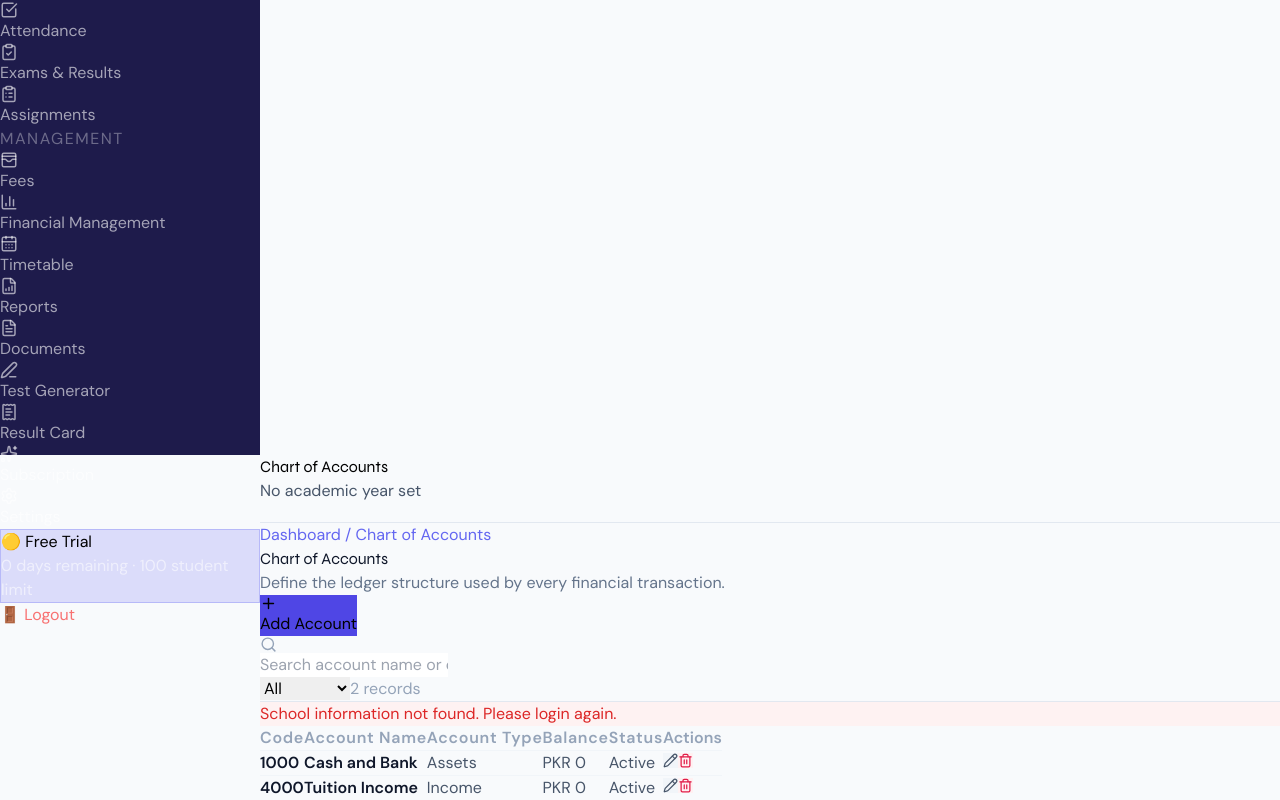
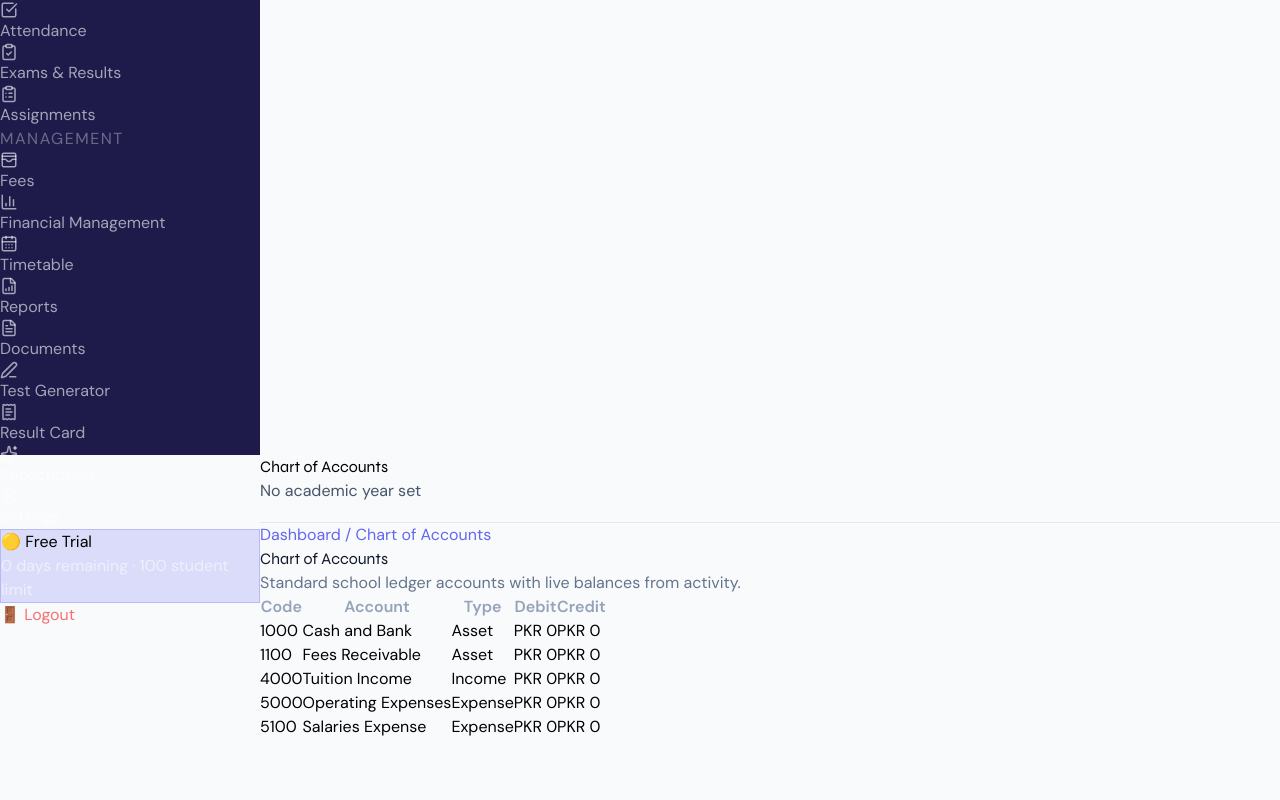
Before and after one commit to P0lygonHunter/vends-frontend, a React (Vite) app in the folder client/: page /chart-of-accounts in a window 1280 px wide. Shown: the part 345-1145 px from the top of the page. After the commit the page ends 1084 px from the top, so only its background shows below. Built offline with nearby package versions, Linux system fonts and the light colour scheme; sample sign-in values are in the browser's storage.

Commit message:
feat: desktop sidebar restore, live financial summary API, thermal subscription receipt — client/src/pages/ChartOfAccounts.jsx

```diff
--- a/client/src/pages/ChartOfAccounts.jsx
+++ b/client/src/pages/ChartOfAccounts.jsx
@@ -1,2 +1,65 @@
-import ModulePage from '../components/ModulePage'
-export default function ChartOfAccounts() { return <ModulePage title="Chart of Accounts" subtitle="Define the ledger structure used by every financial transaction." addLabel="Add Account" searchPlaceholder="Search account name or code..." filters={[{ key: 'type', options: ['Assets', 'Liabilities', 'Income', 'Expense', 'Equity'] }]} columns={[{ key: 'code', label: 'Code', emphasis: true }, { key: 'account', label: 'Account Name', emphasis: true }, { key: 'type', label: 'Account Type' }, { key: 'balance', label: 'Balance' }, { key: 'status', label: 'Status' }]} initialRows={[{ id: '1', code: '1000', account: 'Cash and Bank', type: 'Assets', balance: 'PKR 0', status: 'Active' }, { id: '2', code: '4000', account: 'Tuition Income', type: 'Income', balance: 'PKR 0', status: 'Active' }]} formFields={[{ key: 'code', label: 'Account Code', placeholder: '1000' }, { key: 'account', label: 'Account Name', placeholder: 'Cash and Bank' }, { key: 'type', label: 'Account Type', placeholder: 'Assets' }, { key: 'balance', label: 'Opening Balance', placeholder: 'PKR 0' }, { key: 'status', label: 'Status', placeholder: 'Active' }]} /> }
+import { useEffect, useState } from 'react'
+import axios from 'axios'
+import PageLayout from '../components/PageLayout'
+import API_BASE_URL from '../config/api'
+
+const formatPKR = (n) => `PKR ${Number(n || 0).toLocaleString('en-PK', { maximumFractionDigits: 0 })}`
+
+const DEFAULT_ACCOUNTS = [
+  { code: '1000', name: 'Cash and Bank', type: 'Asset' },
+  { code: '1100', name: 'Fees Receivable', type: 'Asset' },
+  { code: '4000', name: 'Tuition Income', type: 'Income' },
+  { code: '5000', name: 'Operating Expenses', type: 'Expense' },
+  { code: '5100', name: 'Salaries Expense', type: 'Expense' },
+]
+
+export default function ChartOfAccounts() {
+  const schoolId = localStorage.getItem('schoolId')
+  const [balances, setBalances] = useState({})
+  const [error, setError] = useState('')
+
+  useEffect(() => {
+    if (!schoolId) return
+    axios
+      .get(`${API_BASE_URL}/finance/${schoolId}/summary`)
+      .then((res) => {
+        const map = {}
+        for (const row of res.data.trialBalance || []) {
+          map[row.account] = row
+        }
+        setBalances(map)
+      })
+      .catch((err) => setError(err.response?.data?.error || 'Unable to load accounts'))
+  }, [schoolId])
+
+  return (
+    <PageLayout title="Chart of Accounts" subtitle="Standard school ledger accounts with live balances from activity.">
+      {error && <div className="mb-4 p-3 rounded-xl text-sm" style={{ background: '#fef2f2', color: '#dc2626' }}>{error}</div>}
+      <div className="bg-white rounded-2xl border overflow-hidden" style={{ borderColor: '#e2e8f0' }}>
+        <table className="w-full">
+          <thead>
+            <tr style={{ background: '#f8fafc' }}>
+              {['Code', 'Account', 'Type', 'Debit', 'Credit'].map((h) => (
+                <th key={h} className="text-left px-5 py-3 text-xs font-bold uppercase" style={{ color: '#94a3b8' }}>{h}</th>
+              ))}
+            </tr>
+          </thead>
+          <tbody>
+            {DEFAULT_ACCOUNTS.map((acc) => {
+              const b = balances[acc.name] || { debit: 0, credit: 0 }
+              return (
+                <tr key={acc.code}>
+                  <td className="px-5 py-3 text-sm font-mono">{acc.code}</td>
+                  <td className="px-5 py-3 text-sm font-bold">{acc.name}</td>
+                  <td className="px-5 py-3 text-sm">{acc.type}</td>
+                  <td className="px-5 py-3 text-sm">{formatPKR(b.debit)}</td>
+                  <td className="px-5 py-3 text-sm">{formatPKR(b.credit)}</td>
+                </tr>
+              )
+            })}
+          </tbody>
+        </table>
+      </div>
+    </PageLayout>
+  )
+}
```
